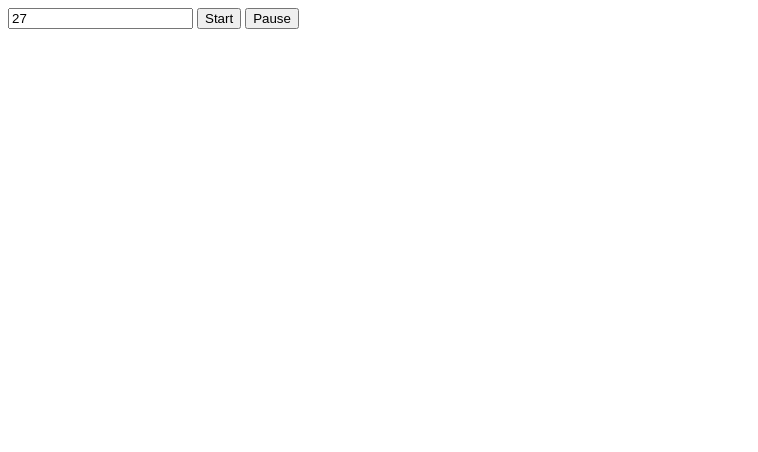
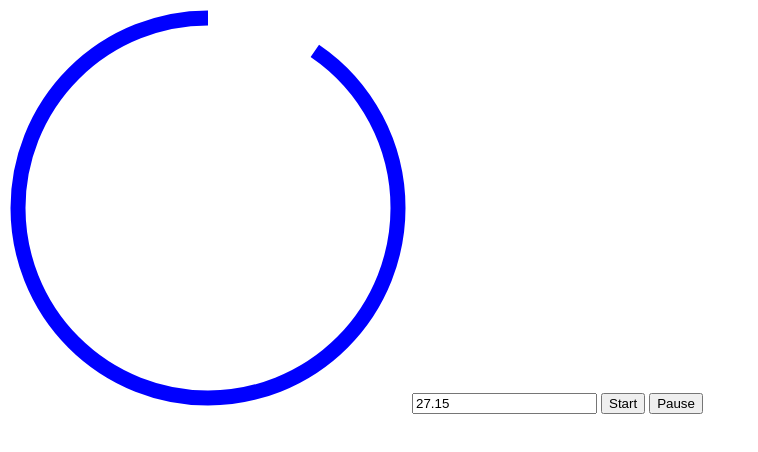
Before and after one commit to joeygonzzzz/Timer, a plain HTML site: page index.html in a window 1280 px wide. Both pictures are taken after a click on the button "Start". Shown: the whole page, without its empty margins (0-758 px from the left). Drawn offline with Linux system fonts and the light colour scheme.

Commit message:
smoothing animation

```diff
--- a/index.html
+++ b/index.html
@@ -4,6 +4,20 @@
 
     </head>
     <body>
+        <svg height="400" width="400">
+            <circle
+             r="190"
+             cx="200"
+             cy="200"
+             fill="transparent"
+             stroke="blue"
+             stroke-width="15"
+             transform="rotate(-90 200 200)"
+             />
+        </svg>
+
+
+
         <input id="duration" value="30" />
         <button id="start">Start</button>
         <button id="pause">Pause</button>
--- a/index.js
+++ b/index.js
@@ -1,13 +1,21 @@
 const durationInput = document.querySelector('#duration');
 const startButton = document.querySelector('#start');
 const pauseButton = document.querySelector('#pause');
+const circle = document.querySelector('circle');
 
+const perimeter = circle.getAttribute('r') * 2 * Math.PI;
+circle.setAttribute('stroke-dasharray', perimeter);
+
+
+let duration;
 const timer = new Timer(durationInput, startButton, pauseButton, {
-    onStart() {
-        console.log('Timer started');
+    onStart(totalDuration) {
+        duration = totalDuration
     },
-    onTick() {
-        console.log('Timer just ticked down');
+    onTick(timeRemaining) {
+        circle.setAttribute('stroke-dashoffset',
+        perimeter * timeRemaining / duration - perimeter
+        );
     },
     onComplete() {
         console.log('Timer is completed');
--- a/timer.js
+++ b/timer.js
@@ -15,10 +15,10 @@ class Timer {
 
     start = () => {
         if (this.onStart) {
-            this.onStart();
+            this.onStart(this.timeRemaining);
         }
         this.tick();
-        this.interval = setInterval(this.tick, 1000);
+        this.interval = setInterval(this.tick, 50);
 
     };
 
@@ -33,9 +33,9 @@ class Timer {
                 this.onComplete();
             }
         } else {
-            this.timeRemaining = this.timeRemaining - 1;
+            this.timeRemaining = this.timeRemaining - .05;
             if (this.onTick) {
-                this.onTick();
+                this.onTick(this.timeRemaining);
             }
         }
     };
@@ -45,6 +45,6 @@ class Timer {
     }
 
     set timeRemaining(time) {
-        this.durationInput.value = time;
+        this.durationInput.value = time.toFixed(2);
     }
 }
```
